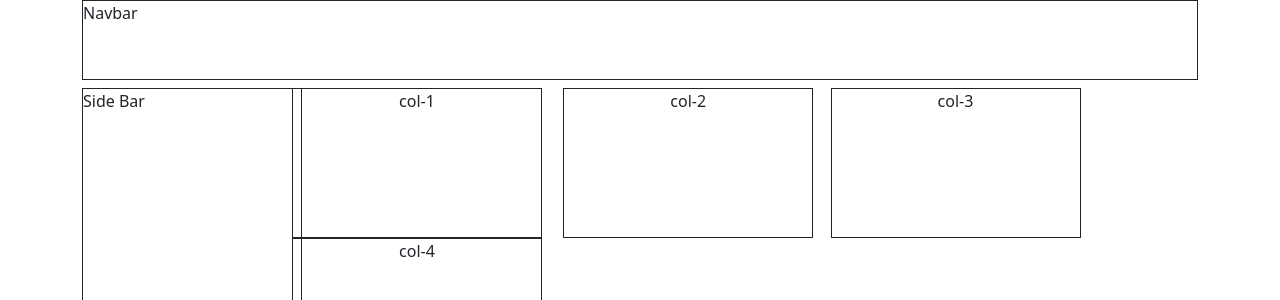
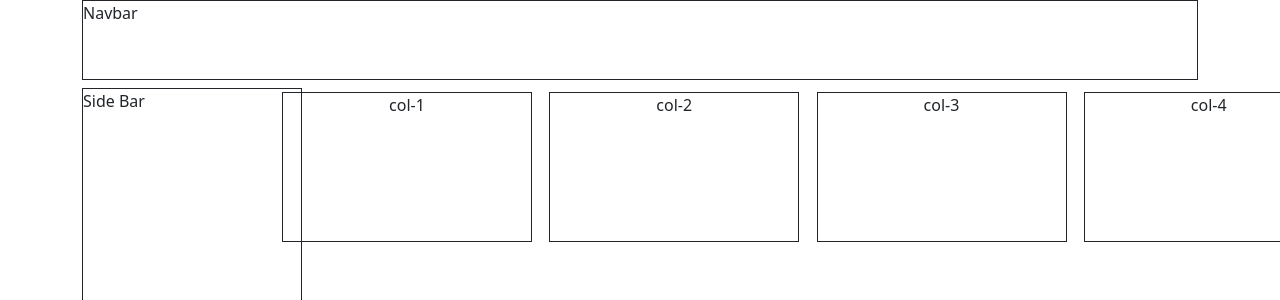
Before and after one commit to MarkRyuo/SalesInventoryManagementSystem, a React (Vite) app: page / in a window 1280 px wide. Shown: the top 300 px of the page. Built offline with nearby package versions, Linux system fonts and the light colour scheme.

Commit message:
Subject: Body

```diff
--- a/src/components/DashboardCards/MainDash.tsx
+++ b/src/components/DashboardCards/MainDash.tsx
@@ -10,25 +10,25 @@ export const MainDash = () => {
         <div>
             <div className="m-2 container-lg" style={{width: "1069px",  height: "80vh",}}>
                 <div className="row text-center">
-                    <div className="col-12 col-lg-3 me-1">
+                    <div className="col-12 col-lg-3 g-1">
                         <div style={{height: "150px", width:"250px", border: "1px solid"}}>
                             col-1
                         </div>
                     </div>
 
-                    <div className="col-12 col-lg-3">
+                    <div className="col-12 col-lg-3 g-1">
                         <div style={{height: "150px", width:"250px", border: "1px solid"}}>
                             col-2
                         </div>
                     </div>
 
-                    <div className="col-12 col-lg-3">
+                    <div className="col-12 col-lg-3 g-1">
                         <div style={{height: "150px", width:"250px", border: "1px solid"}}>
                             col-3
                         </div>
                     </div>
 
-                    <div className="col-12 col-lg-3">
+                    <div className="col-12 col-lg-3 g-1">
                         <div style={{height: "150px", width:"250px", border: "1px solid"}}>
                             col-4
                         </div>
```
